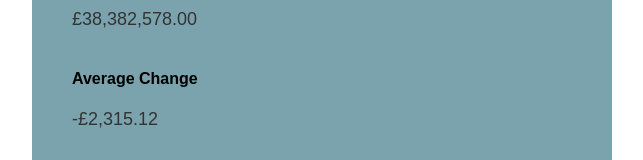
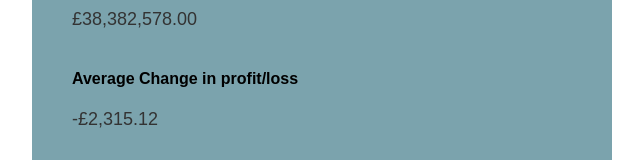
Before and after one commit to wagnerona/Console-Finances, a plain HTML site: page index.html in a window 1280 px wide. Shown: the part 380-540 px from the top of the page, without its empty margins (318-961 px from the left). Drawn offline with Linux system fonts and the light colour scheme.

Commit message:
Update index.html

```diff
--- a/index.html
+++ b/index.html
@@ -22,7 +22,7 @@
         <p id="netProfit"></p>
       </div>
       <div>
-        <h4>Average Change</h4>
+        <h4>Average Change in profit/loss</h4>
         <p id="averageChange"></p>
       </div>
       <div>
```
